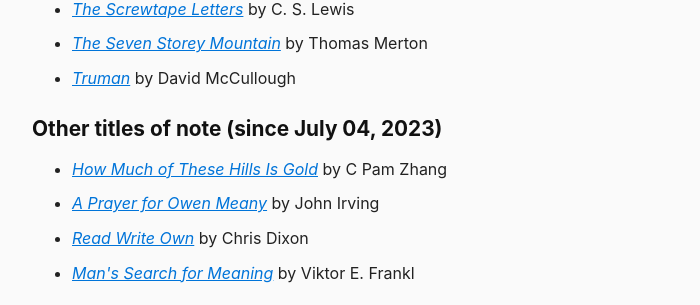
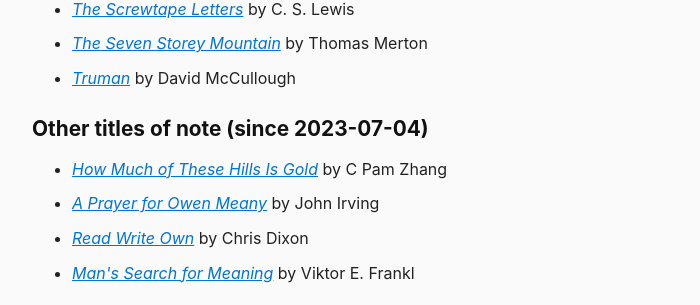
Before and after one commit to berensp/berensp.github.io, a Jekyll site: the page built from pages/books.md, in a window 1280 px wide. Shown: the part 1394-1699 px from the top of the page, without its empty margins (288-988 px from the left). Built offline with Jekyll 4.4.1, drawn with Linux system fonts in a browser that asks for light colours; a script that is not in the unit is left out.

Commit message:
Update books.md

```diff
--- a/pages/books.md
+++ b/pages/books.md
@@ -29,7 +29,7 @@ ogimage: bookshelf.bw.png
       {% endif %}
     {% endfor %}
     {% if recent_books.size > 0 %}
-      {% assign earliest_date_formatted = earliest_date | date: "%B %d, %Y" %}
+      {% assign earliest_date_formatted = earliest_date | date: "%Y-%m-%d" %}
 <h2>Other titles of note (since {{ earliest_date_formatted }})</h2>
 <ul class="more-space">
       {% for bookreview in recent_books %}
```
